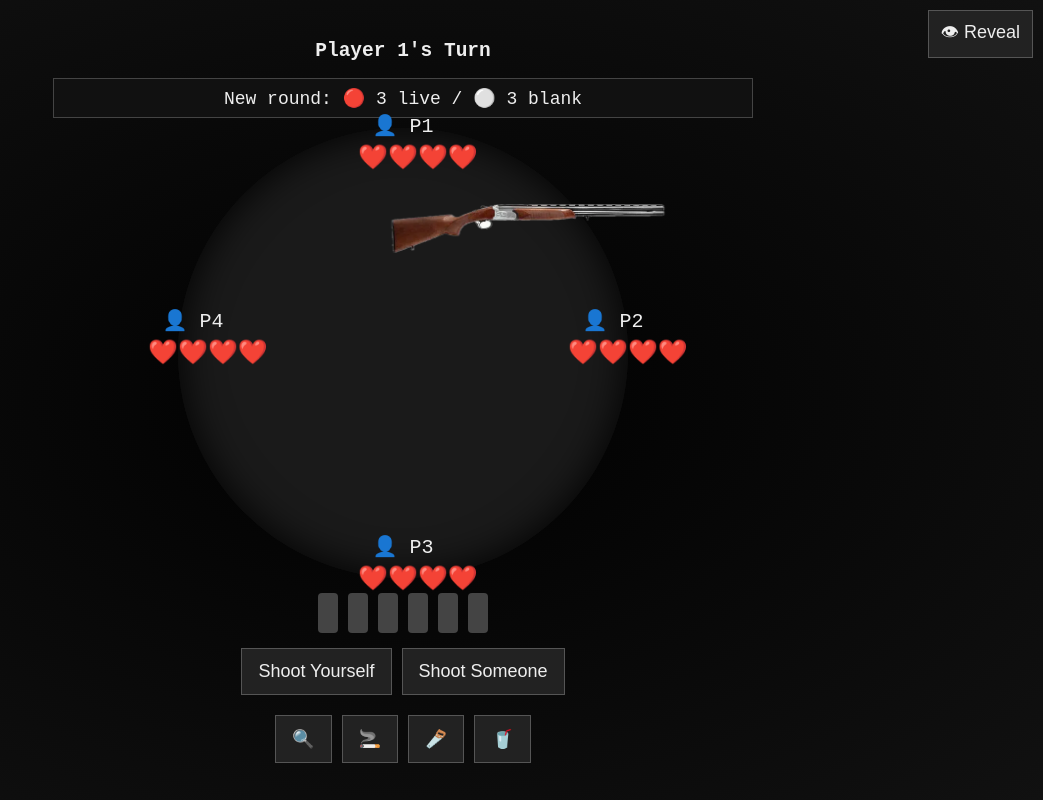
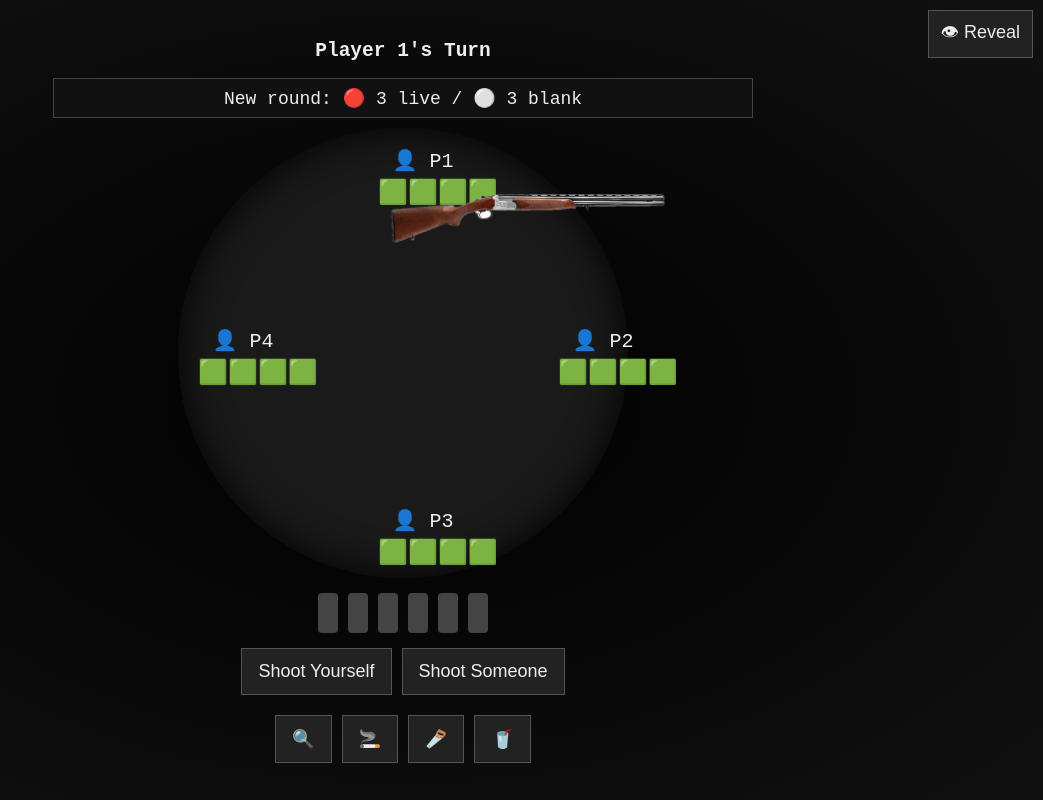
Before and after one commit to J-Jerin-Raj/BuckShot-Roulette-2D-Copy, a plain HTML site: page index.html in a window 1280 px wide. Both pictures are taken after a click on the button "Start Game". Shown: the whole page, without its empty margins (237-1280 px from the left). Drawn offline with Linux system fonts and the light colour scheme.

Commit message:
New look for hearts and Bug Fixes

```diff
--- a/index.html
+++ b/index.html
@@ -33,17 +33,17 @@
   <div class="info-box" id="roundInfo"></div>
 
   <div class="table">
-    <div class="player p1" id="p0">👤 P1<div class="hearts" id="h0"></div></div>
-    <div class="player p2" id="p1">👤 P2<div class="hearts" id="h1"></div></div>
-    <div class="player p3" id="p2">👤 P3<div class="hearts" id="h2"></div></div>
-    <div class="player p4" id="p3">👤 P4<div class="hearts" id="h3"></div></div>
+  <div class="player" id="p0">👤 P1<div class="hearts" id="h0"></div></div>
+  <div class="player" id="p1">👤 P2<div class="hearts" id="h1"></div></div>
+  <div class="player" id="p2">👤 P3<div class="hearts" id="h2"></div></div>
+  <div class="player" id="p3">👤 P4<div class="hearts" id="h3"></div></div>
 
-    <!-- Gun -->
-    <div class="gun" id="gun">
-      <img src="items/shotgun.png" alt="Shotgun" id="gunImg" />
-      <img src="items/fire.png" alt="Fire" id="fireEffect" />
-    </div>
+  <div class="gun" id="gun">
+    <img src="items/shotgun.png" id="gunImg">
+    <img src="items/fire.png" id="fireEffect">
   </div>
+</div>
+
 
   <div class="shells" id="shells"></div>
 
--- a/script.js
+++ b/script.js
@@ -15,20 +15,17 @@ const liveSound = document.getElementById("liveSound");
 const blankSound = document.getElementById("blankSound");
 const sodaSound = document.getElementById("sodaSound");
 
-let players = [4, 4, 4, 4];
+let players = [];
+let maxHP = 4;
 let turn = 0;
 let shells = [];
 let shellIndex = 0;
 let reveal = false;
 let sawActive = false;
+let numPlayers = 8;
 
-// Positions for players
-const positions = [
-  {top: 30, left: 200},   // P1
-  {top: 200, left: 380},  // P2
-  {top: 380, left: 200},  // P3
-  {top: 200, left: -30}   // P4
-];
+// Gun positions dynamically
+let positions = [];
 const centerPos = {top: 200, left: 200};
 
 // Helper delay
@@ -37,20 +34,54 @@ function wait(ms) {
 }
 
 /* ================== Game Start ================== */
-function startGame(){
+function startGame(playerCount = 4){
+  numPlayers = Math.min(Math.max(playerCount,2),8); // clamp 2-8
+  players = Array(numPlayers).fill(maxHP);
+  setupPositions(numPlayers);
+
   startMenu.style.display = "none";
   gameUI.style.display = "block";
+
   drawHearts();
   newShells();
   pointGunAtPlayer(turn);
   turnText.textContent = `Player ${turn+1}'s Turn`;
 }
 
+/* ================== Dynamic Positions ================== */
+function setupPositions(count){
+  positions=[];
+  const radius=180;
+  const centerX=200, centerY=200;
+  for(let i=0;i<count;i++){
+    const angle = (2*Math.PI/count)*i - Math.PI/2;
+    positions.push({
+      top: centerY + radius*Math.sin(angle),
+      left: centerX + radius*Math.cos(angle)
+    });
+  }
+  // Update player divs visibility
+  for(let i=0;i<8;i++){
+    const p = document.getElementById("p"+i);
+    if(p) p.style.display = i<count?"block":"none";
+  }
+  for (let i = 0; i < count; i++) {
+  const p = document.getElementById("p" + i);
+  if (!p) continue;
+
+  p.style.top = positions[i].top + "px";
+  p.style.left = positions[i].left + "px";
+}
+
+}
+
 /* ================== Hearts ================== */
 function drawHearts(){
   players.forEach((hp,i)=>{
-    document.getElementById("h"+i).innerHTML="❤️".repeat(hp);
-    document.getElementById("p"+i).classList.toggle("dead",hp===0);
+    const h = document.getElementById("h"+i);
+    if(h) h.innerHTML="🟩".repeat(hp);
+    const pDiv = document.getElementById("p"+i);
+    if(pDiv) pDiv.classList.toggle("dead",hp===0);
   });
   checkWin();
 }
@@ -85,33 +116,38 @@ function pointGunAtPlayer(playerIndex){
   gun.style.transition = "top 0.4s ease, left 0.4s ease, transform 0.4s ease";
   gun.style.top = positions[playerIndex].top + "px";
   gun.style.left = positions[playerIndex].left + "px";
-  gun.style.transform = `rotate(${[0, 90, 180, -90][playerIndex]}deg)`;
+  gun.style.transform = `rotate(${(360/numPlayers)*playerIndex}deg) scale(1)`; // reset scale
 }
 
 function getAngleToTarget(target){
-  const angleMap = [270, 0, 90, 180];
-  return angleMap[target];
+  const dx = positions[target].left - centerPos.left;
+  const dy = positions[target].top - centerPos.top;
+  return Math.atan2(dy,dx)*180/Math.PI;
 }
 
 /* ================== Shooting ================== */
 async function animateShoot(target, isSelfShot, isLive) {
   if(isSelfShot){
-    // Shooting self: stay near player
+    // Shooting self: Big suspense
     pointGunAtPlayer(turn);
+    await wait(2000);
     if(isLive){
       fireEffect.style.opacity = 1;
       playSound("live");
       await wait(700);
       fireEffect.style.opacity = 0;
+    } else {
+      await wait(400);
+      playSound("blank");
     }
     return;
   }
 
-  // Shooting others: move gun to center
+  // Shooting others: move gun to center with suspense
   gun.style.top = centerPos.top + "px";
   gun.style.left = centerPos.left + "px";
-  gun.style.transform = `rotate(${getAngleToTarget(target)}deg)`;
-  await wait(400);
+  gun.style.transform = `rotate(${getAngleToTarget(target)}deg) scale(${sawActive?1:1})`; // no shrink
+  await wait(600); // suspense delay
 
   if(isLive){
     fireEffect.style.opacity = 1;
@@ -119,7 +155,8 @@ async function animateShoot(target, isSelfShot, isLive) {
     await wait(700);
     fireEffect.style.opacity = 0;
   } else {
-    await wait(400);
+    playSound("blank");
+    await wait(500);
   }
 
   // Return gun to active player
@@ -141,9 +178,10 @@ async function shoot(target){
     players[target] = Math.max(0, players[target]-dmg);
     drawHearts();
     info.textContent = `💥 LIVE! Player ${target+1} hit`;
+  } else if(isSelfShot){
+    info.textContent = `⚪ BLANK (shoot yourself)`;
   } else {
     info.textContent = `⚪ BLANK`;
-    playSound("blank");
   }
 
   if(shellIndex >= shells.length) newShells();
@@ -157,7 +195,7 @@ async function shoot(target){
 /* ================== Turn ================== */
 function nextTurn(){
   sawActive=false;
-  do{ turn=(turn+1)%4; }while(players[turn]===0 && players.some(p=>p>0));
+  do{ turn=(turn+1)%numPlayers; }while(players[turn]===0 && players.some(p=>p>0));
   turnText.textContent=`Player ${turn+1}'s Turn`;
   pointGunAtPlayer(turn);
 }
@@ -181,7 +219,7 @@ function useMag(){
 }
 
 function useCigar(){
-  players[turn]=Math.min(4,players[turn]+1);
+  players[turn]=Math.min(maxHP,players[turn]+1);
   drawHearts();
   info.textContent="🚬 +1 Heart";
 }
@@ -189,6 +227,7 @@ function useCigar(){
 function useSaw(){
   sawActive=true;
   info.textContent="🪚 Double damage this turn";
+  gun.style.transform += " scale(1)"; // prevent shrink
 }
 
 function useSoda(){
@@ -198,7 +237,7 @@ function useSoda(){
   info.textContent="🥤 Soda removes a shell";
   updateShells();
   if(shellIndex>=shells.length) newShells();
-  // Do NOT skip turn
+  // Turn not skipped
 }
 
 /* ================== Reveal ================== */
```
